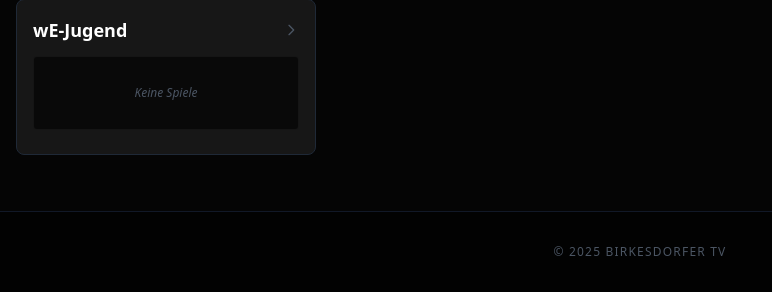
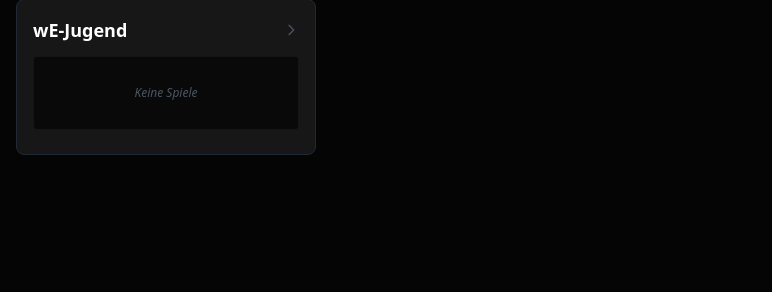
Before and after one commit to jochenneumann83/btv-dashboard, a Flask app: page / in a window 1280 px wide. Shown: the part 508-800 px from the top of the page, without its empty margins (0-772 px from the left). Run offline with Flask 3, Linux system fonts and the light colour scheme; data that the repository does not hold is empty; some libraries are stand-ins or nearby versions.

Commit message:
Update base.html

```diff
--- a/templates/base.html
+++ b/templates/base.html
@@ -26,20 +26,9 @@
     </script>
 
     <style>
-        body {
-            background-color: #050505;
-            color: #ffffff;
-            min-height: 100vh;
-            display: flex;
-            flex-direction: column;
-        }
-        .logo-glow {
-            filter: drop-shadow(0 0 5px rgba(255, 215, 0, 0.3));
-            transition: filter 0.3s;
-        }
-        .logo-glow:hover {
-            filter: drop-shadow(0 0 8px rgba(255, 215, 0, 0.6));
-        }
+        body { background-color: #050505; color: #ffffff; min-height: 100vh; display: flex; flex-direction: column; }
+        .logo-glow { filter: drop-shadow(0 0 5px rgba(255, 215, 0, 0.3)); transition: filter 0.3s; }
+        .logo-glow:hover { filter: drop-shadow(0 0 8px rgba(255, 215, 0, 0.6)); }
     </style>
 
     <script>
@@ -47,7 +36,6 @@
             e.preventDefault();
             const banner = document.getElementById('install-banner');
             const text = document.getElementById('install-text');
-
             if (banner && text) {
                 banner.style.display = 'block';
                 text.innerText = "Installiere die App für schnelleren Zugriff!";
@@ -73,7 +61,6 @@
                 <span class="font-bold text-xl tracking-widest text-white group-hover:text-btv-yellow uppercase transition-colors">BTV DASHBOARD</span>
                 <span class="text-[0.6rem] text-gray-400 uppercase tracking-[0.2em] group-hover:text-gray-300">Handball-Jugend</span>
             </a>
-
             <a href="/">
                 <img src="{{ url_for('static', filename='background.png') }}" alt="BTV" class="h-10 w-auto logo-glow">
             </a>
@@ -84,10 +71,6 @@
         {% block content %}{% endblock %}
     </main>
 
-    <footer class="mt-auto py-8 text-center border-t border-gray-900 bg-black/50">
-        <p class="text-gray-600 text-xs uppercase tracking-widest">&copy; 2025 Birkesdorfer TV</p>
-    </footer>
-
     <script src="https://cdnjs.cloudflare.com/ajax/libs/html2canvas/1.4.1/html2canvas.min.js"></script>
 
 </body>
```
